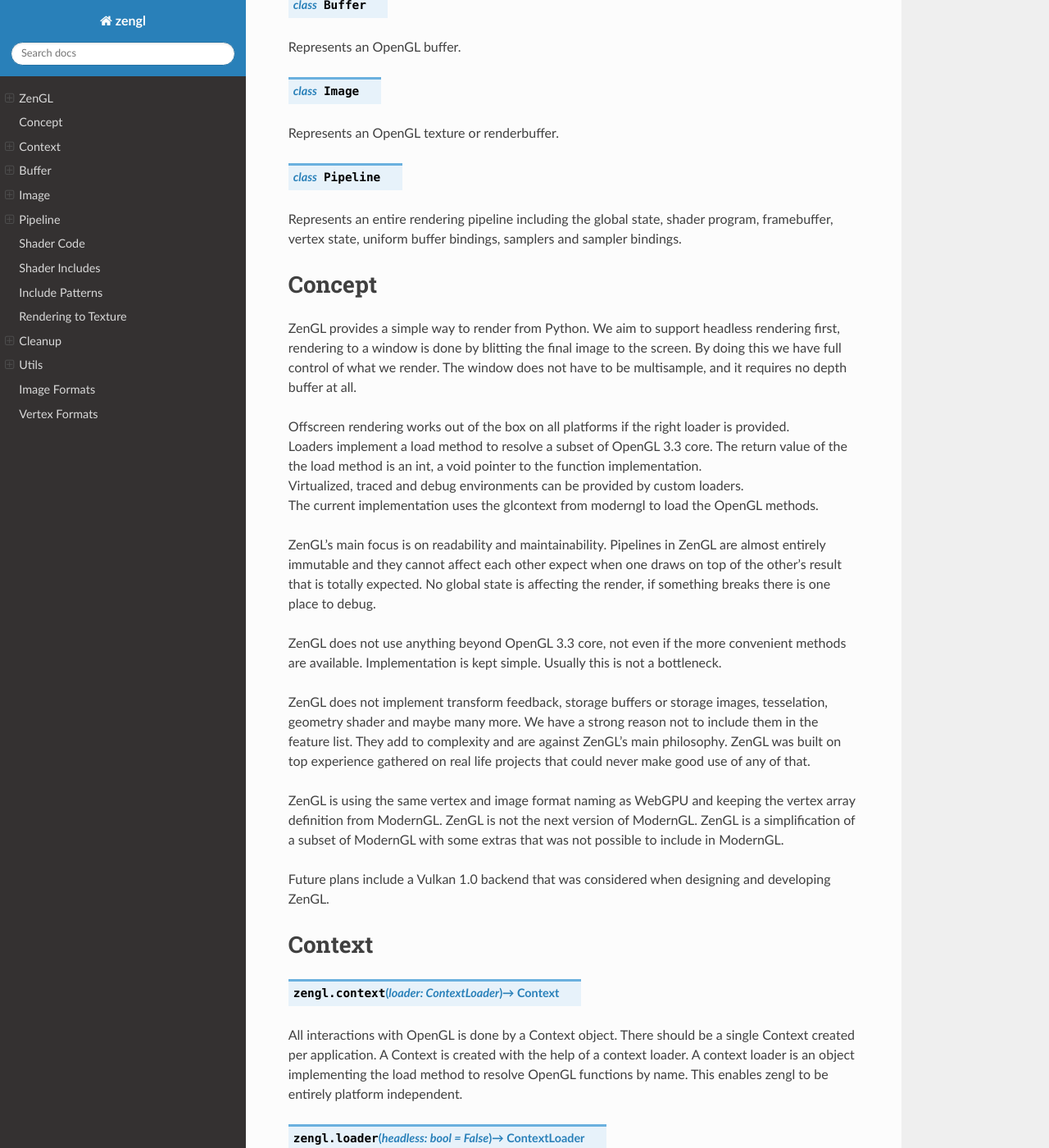
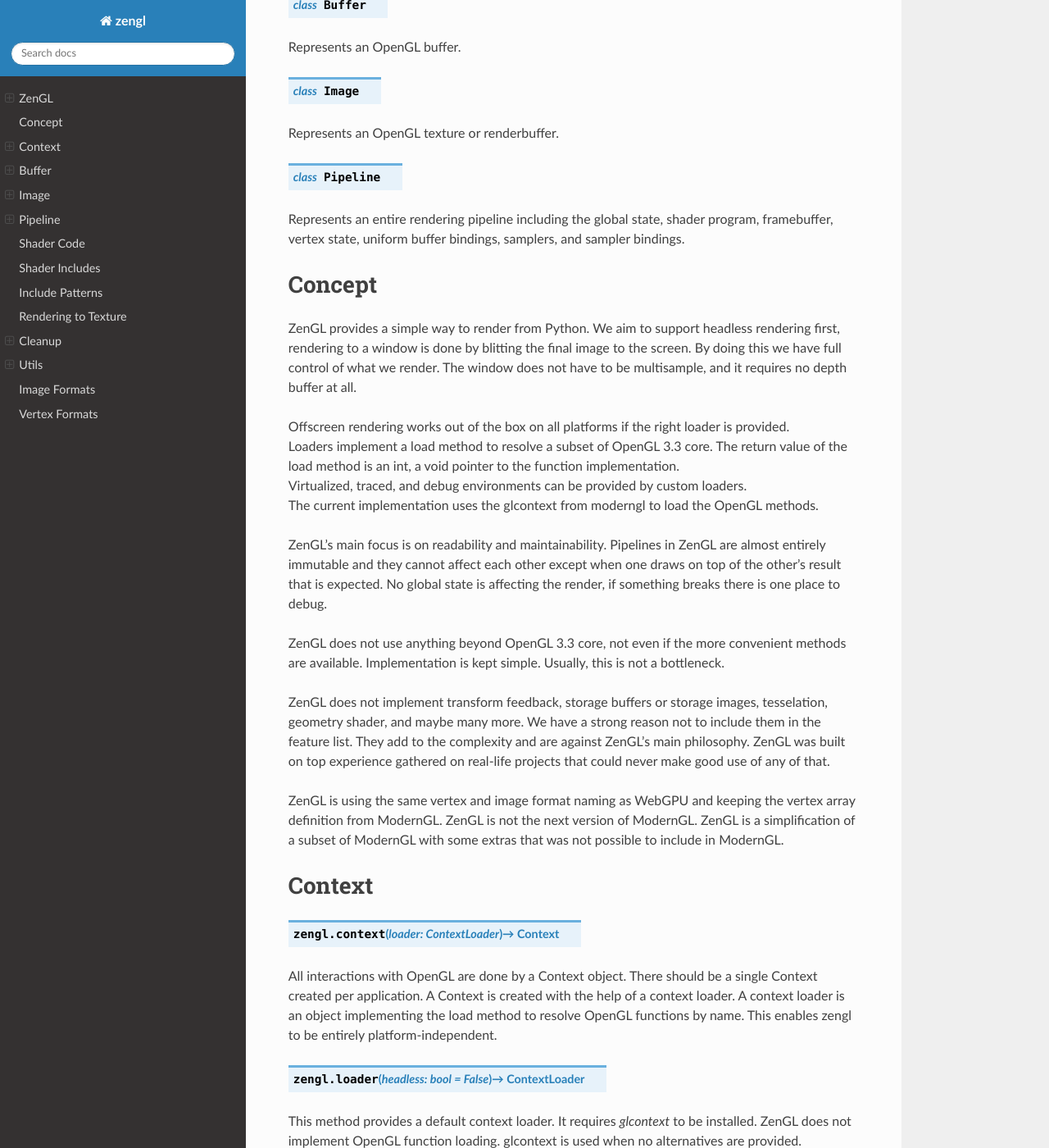
Before and after one commit to szabolcsdombi/zengl, a Sphinx documentation site: the page built from docs/index.rst, in a window 1280 px wide and 1400 px high, scrolled down 751 px. Shown: the whole window at 82% size. Built offline with Sphinx 7.4.7 and the Read the Docs theme 2.0.0, drawn with Linux system fonts in a browser that asks for light colours; some of the changed text lies outside the part shown.

Commit message:
Update index.rst

```diff
--- a/docs/index.rst
+++ b/docs/index.rst
@@ -37,7 +37,7 @@
 .. py:class:: Pipeline
 
 | Represents an entire rendering pipeline including the global state, shader program, framebuffer, vertex state,
-  uniform buffer bindings, samplers and sampler bindings.
+  uniform buffer bindings, samplers, and sampler bindings.
 
 Concept
 -------
@@ -47,38 +47,36 @@
   what we render. The window does not have to be multisample, and it requires no depth buffer at all.
 
 | Offscreen rendering works out of the box on all platforms if the right loader is provided.
-| Loaders implement a load method to resolve a subset of OpenGL 3.3 core. The return value of the the load method is
+| Loaders implement a load method to resolve a subset of OpenGL 3.3 core. The return value of the load method is
   an int, a void pointer to the function implementation.
-| Virtualized, traced and debug environments can be provided by custom loaders.
+| Virtualized, traced, and debug environments can be provided by custom loaders.
 | The current implementation uses the glcontext from moderngl to load the OpenGL methods.
 
 | ZenGL's main focus is on readability and maintainability. Pipelines in ZenGL are almost entirely immutable and they
-  cannot affect each other expect when one draws on top of the other's result that is totally expected.
+  cannot affect each other except when one draws on top of the other's result that is expected.
   No global state is affecting the render, if something breaks there is one place to debug.
 
 | ZenGL does not use anything beyond OpenGL 3.3 core, not even if the more convenient methods are available.
-  Implementation is kept simple. Usually this is not a bottleneck.
+  Implementation is kept simple. Usually, this is not a bottleneck.
 
-| ZenGL does not implement transform feedback, storage buffers or storage images, tesselation, geometry shader and maybe many more.
-  We have a strong reason not to include them in the feature list. They add to complexity and are against ZenGL's main philosophy.
-  ZenGL was built on top experience gathered on real life projects that could never make good use of any of that.
+| ZenGL does not implement transform feedback, storage buffers or storage images, tesselation, geometry shader, and maybe many more.
+  We have a strong reason not to include them in the feature list. They add to the complexity and are against ZenGL's main philosophy.
+  ZenGL was built on top experience gathered on real-life projects that could never make good use of any of that.
 
 | ZenGL is using the same vertex and image format naming as WebGPU and keeping the vertex array definition from ModernGL.
   ZenGL is not the next version of ModernGL. ZenGL is a simplification of a subset of ModernGL with some extras
   that was not possible to include in ModernGL.
-
-| Future plans include a Vulkan 1.0 backend that was considered when designing and developing ZenGL.
 
 Context
 -------
 
 .. py:method:: zengl.context(loader: ContextLoader) -> Context
 
-All interactions with OpenGL is done by a Context object.
+All interactions with OpenGL are done by a Context object.
 There should be a single Context created per application.
 A Context is created with the help of a context loader.
 A context loader is an object implementing the load method to resolve OpenGL functions by name.
-This enables zengl to be entirely platform independent.
+This enables zengl to be entirely platform-independent.
 
 .. py:method:: zengl.loader(headless: bool = False) -> ContextLoader
 
@@ -105,8 +103,8 @@
 Buffer
 ------
 
-| Buffers hold vertex, index and uniform data used by rendering.
-| Buffers are not variable sized, they are allocated upfront in the device memory.
+| Buffers hold vertex, index, and uniform data used by rendering.
+| Buffers are not variable-sized, they are allocated upfront in the device memory.
 
 .. code-block::
 
@@ -123,7 +121,7 @@
 .. py:method:: Context.buffer(data, size, dynamic) -> Buffer
 
 **data**
-    | The buffer content represented as ``bytes`` or a buffer for example a numpy array.
+    | The buffer content, represented as ``bytes`` or a buffer for example a numpy array.
     | If the data is None the content of the buffer will be uninitialized and the size is mandatory.
     | The default value is None.
 
@@ -139,25 +137,25 @@
 .. py:method:: Buffer.write(data, offset)
 
 **data**
-    | The content to be written into the buffer represented as ``bytes`` or a buffer.
+    | The content to be written into the buffer, represented as ``bytes`` or a buffer.
 
 **offset**
-    | An int representing the write offset in bytes.
+    | An int, representing the write offset in bytes.
 
 .. py:method:: Buffer.map(size, offset, discard) -> memoryview
 
 **size**
-    | An int representing the size of the buffer in bytes to be mapped.
+    | An int, representing the size of the buffer in bytes to be mapped.
     | The default value is None and it means the entire buffer.
 
 **offset**
-    | An int representing the offset in bytes for the mapping.
+    | An int, representing the offset in bytes for the mapping.
     | When the offset is not None the size must also be defined.
     | The default value is None and it means the beginning of the buffer.
 
 **discard**
     | A boolean to enable the ``GL_MAP_INVALIDATE_RANGE_BIT``
-    | When this flag is True the contents of the buffer is undefined.
+    | When this flag is True, the content of the buffer is undefined.
     | The default value is False.
 
 .. py:method:: Buffer.unmap()
@@ -166,7 +164,7 @@
 
 .. py:attribute:: Buffer.size
 
-    An int representing the size of the buffer in bytes.
+    An int, representing the size of the buffer in bytes.
 
 Image
 -----
@@ -200,21 +198,21 @@
     | The two most common are ``'rgba8unorm'`` and ``'depth24plus'``
 
 **data**
-    | The image content represented as ``bytes`` or a buffer for example a numpy array.
+    | The image content, represented as ``bytes`` or a buffer for example a numpy array.
     | If the data is None the content of the image will be uninitialized. The default value is None.
 
 **samples**
     | The number of samples for the image. Multisample render targets must have samples > 1.
-    | Textures must have samples = 1. Only a power of two is possible. The default value is 1.
+    | Textures must have samples = 1. Only powers of two are possible. The default value is 1.
     | For multisampled rendering usually 4 is a good choice.
 
 **array**
-    | The number of array layers for the image. For non-array textures the value must be 0.
+    | The number of array layers for the image. For non-array textures, the value must be 0.
     | The default value is 0.
 
 **texture**
     | A boolean representing the image to be sampled from shaders or not.
-    | For textures this flag must be True, for render targets it should be False.
+    | For textures, this flag must be True, for render targets it should be False.
     | Multisampled textures to be sampled from the shaders are not supported.
     | The default is None and it means to be determined from the image type.
 
@@ -254,11 +252,11 @@
 .. py:method:: Image.read(size, offset) -> bytes
 
 **size and offset**
-    | The size and offset defining a sub-part of the image to be read.
+    | The size and offset, defining a sub-part of the image to be read.
     | Both the size and offset are tuples of two ints.
     | The size is mandatory when the offset is not None.
     | By default the size is None and it means the full size of the image.
-    | By default the offset is None and it means zero offset.
+    | By default the offset is None and it means a zero offset.
 
 .. py:method:: Image.write(data, size, offset, layer) -> bytes
 
@@ -266,24 +264,24 @@
     | The content to be written to the image represented as ``bytes`` or a buffer for example a numpy array.
 
 **size and offset**
-    | The size and offset defining a sub-part of the image to be read.
+    | The size and offset, defining a sub-part of the image to be read.
     | Both the size and offset are tuples of two ints.
     | The size is mandatory when the offset is not None.
     | By default the size is None and it means the full size of the image.
-    | By default the offset is None and it means zero offset.
+    | By default the offset is None and it means a zero offset.
 
 **layer**
     | An int representing the layer to be written to.
     | This value must be None for non-layered textures.
-    | For array and cubemap textures the layer must be specified.
+    | For array and cubemap textures, the layer must be specified.
     | The default value is None and it means the only layer of the non-layered image.
 
 .. py:attribute:: Image.clear_value
 
 | The clear value for the image used by the :py:meth:`Image.clear`
-| For the color and stencil components the default value is zero. For depth the default value is 1.0
-| For single component images the value is float or int depending on the image type.
-| For multi component images the value is a tuple of ints or floats.
+| For the color and stencil components, the default value is zero. For depth, the default value is 1.0
+| For single component images, the value is float or int depending on the image type.
+| For multi-component images, the value is a tuple of ints or floats.
 | The clear value type for the ``depth24plus-stencil8`` format is a tuple of float and int.
 
 .. py:attribute:: Image.size
@@ -329,9 +327,9 @@
     | The polygon offset
 
 **color_mask**
-    | The color mask defined as a single integer.
+    | The color mask, defined as a single integer.
     | The bits of the color mask grouped in fours represent the color mask for the attachments.
-    | The bits in the group of fours represent the mask for the red, green, blue and alpha channels.
+    | The bits in the groups of four represent the mask for the red, green, blue, and alpha channels.
     | It is easier to understand it from the `implementation <https://github.com/szabolcsdombi/zengl/search?l=C%2B%2B&q=color_mask>`_.
 
 **framebuffer**
@@ -347,7 +345,7 @@
         | **location:** The vertex attribute location
         | **offset:** The buffer offset in bytes
         | **stride:** The stride in bytes
-        | **step:** ``'vertex'`` for per vertex attributes. ``'instance'`` for per instance attributes
+        | **step:** ``'vertex'`` for per-vertex attributes. ``'instance'`` for per-instance attributes
 
     The :py:meth:`zengl.bind` method produces this list in a more compact form.
 
@@ -403,7 +401,7 @@
 .. _gl_PointSize: https://www.khronos.org/registry/OpenGL-Refpages/gl4/html/gl_PointSize.xhtml
 
 **viewport**
-    | The render viewport defined as tuples of four ints in (x, y, width, height) format.
+    | The render viewport, defined as tuples of four ints in (x, y, width, height) format.
     | The default is the full size of the framebuffer.
 
 .. py:attribute:: Pipeline.vertex_count
@@ -420,7 +418,7 @@
 
 .. py:attribute:: Pipeline.viewport
 
-    | The render viewport defined as tuples of four ints in (x, y, width, height) format.
+    | The render viewport, defined as tuples of four ints in (x, y, width, height) format.
 
 Shader Code
 -----------
@@ -431,7 +429,7 @@
 - **do** use ``layout (location = ...)`` for the fragment shader outputs.
 
 - **don't** use ``layout (location = ...)`` for the vertex shader outputs or the fragment shader inputs.
-  Matching name and order is sufficient and much more readable.
+  Matching name and order are sufficient and much more readable.
 
 - **don't** use ``layout (binding = ...)`` for the uniform buffers or samplers.
   It is not a core feature in OpenGL 3.3 and ZenGL enforces the program layout from the pipeline parameters.
```
Also changed, not shown: other parts of docs/index.rst (+7 -7 lines).
